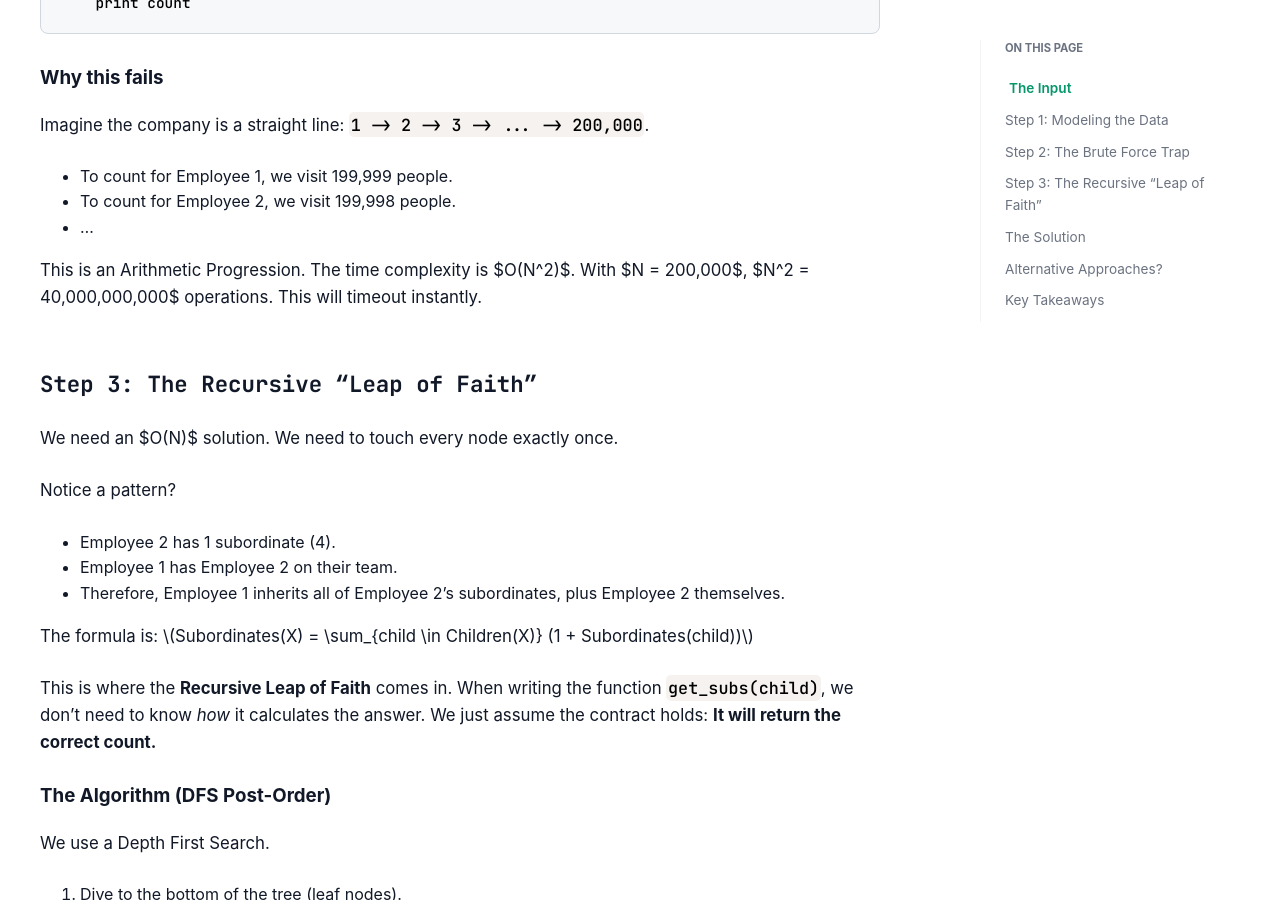
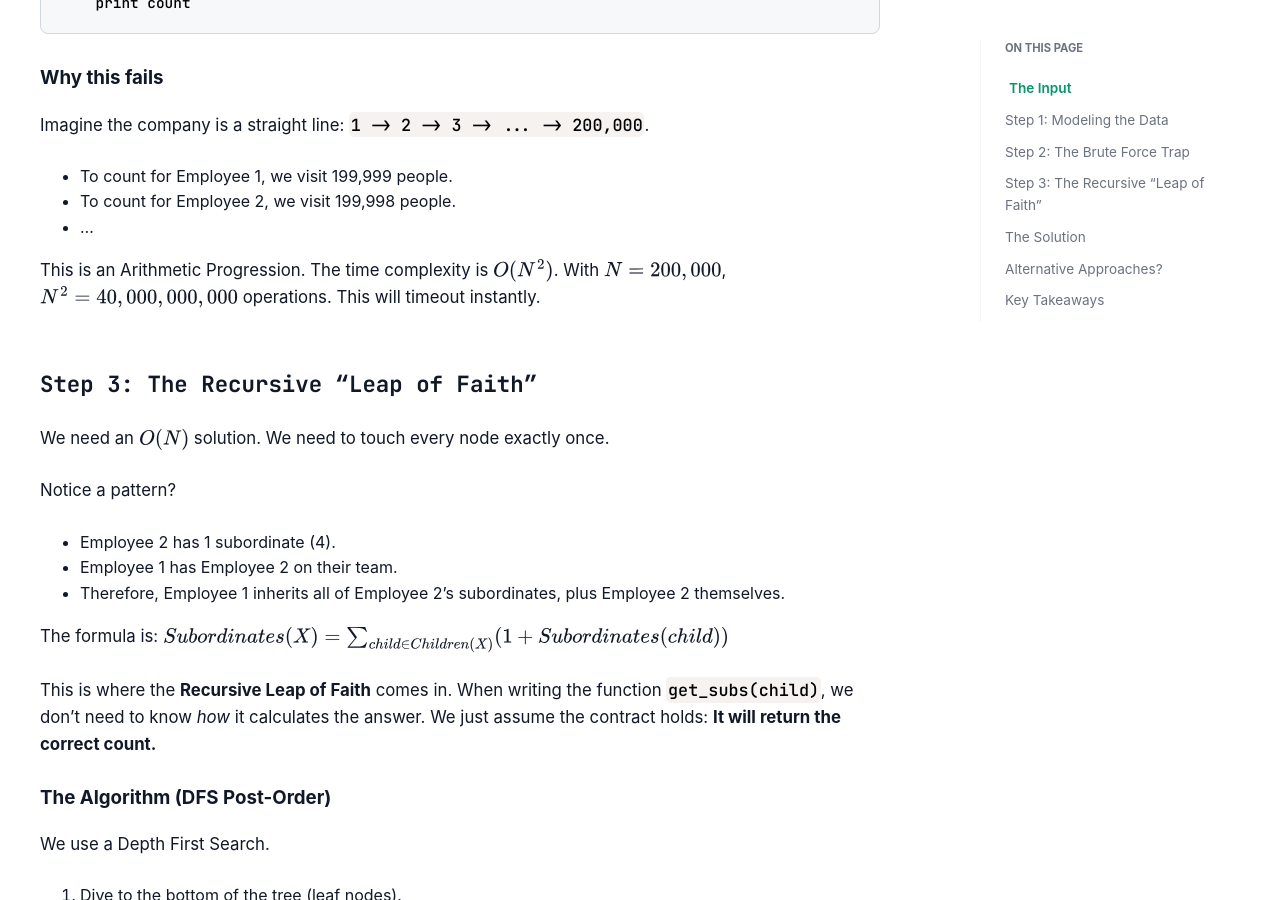
Before and after one commit to kart/karthik.dev, a Jekyll site: the page built from _posts/2026-01-09-cses-1674.md, in a window 1280 px wide and 900 px high, scrolled down 2019 px. Built offline with Jekyll 4.4.1, drawn with Linux system fonts in a browser that asks for light colours; nearby versions of some CDN libraries; some web fonts are replaced; part of the change alters nothing that is shown; some of the changed text lies outside the part shown.

```diff
--- a/_layouts/default.html
+++ b/_layouts/default.html
@@ -156,6 +156,16 @@
     <script src="https://cdnjs.cloudflare.com/ajax/libs/prism/1.29.0/prism.min.js"></script>
     <script src="https://cdnjs.cloudflare.com/ajax/libs/prism/1.29.0/components/prism-python.min.js"></script>
     <script src="https://cdnjs.cloudflare.com/ajax/libs/prism/1.29.0/components/prism-cpp.min.js"></script>
+    <script>
+        window.MathJax = {
+            tex: {
+                inlineMath: [['$', '$'], ['\\(', '\\)']],
+                displayMath: [['$$', '$$'], ['\\[', '\\]']]
+            },
+            svg: { fontCache: 'global' }
+        };
+    </script>
+    <script src="https://cdn.jsdelivr.net/npm/mathjax@3/es5/tex-svg.js"></script>
 
     <script>
         document.addEventListener("DOMContentLoaded", function() {
```
